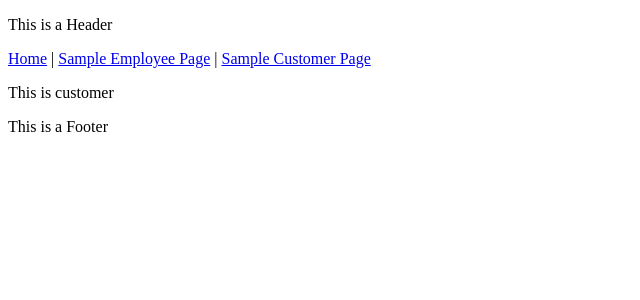
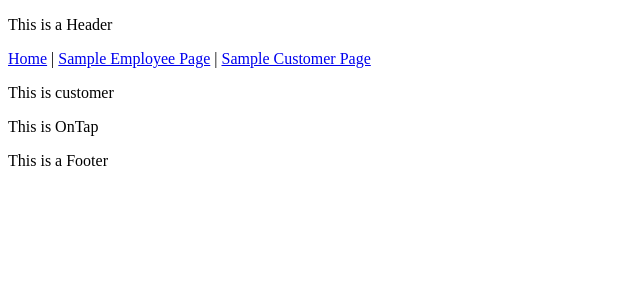
Before and after one commit to jonathansalfen/epicodus-week-14-solo-project, a React (Create React App) app: page /#/customer in a window 1280 px wide. Shown: the top 300 px of the page, without its empty margins (0-640 px from the left). Built offline with nearby package versions, Linux system fonts and the light colour scheme.

Commit message:
import child components to parents

```diff
--- a/src/components/Customer.jsx
+++ b/src/components/Customer.jsx
@@ -1,10 +1,11 @@
 import React from 'react';
-import { Link } from 'react-router-dom';
+import OnTap from './OnTap';
 
 function Customer() {
   return(
     <div>
       <p>This is customer</p>
+      <OnTap />
     </div>
   );
 }
--- a/src/components/Employee.jsx
+++ b/src/components/Employee.jsx
@@ -1,10 +1,13 @@
 import React from 'react';
-import { Link } from 'react-router-dom';
+import ChangeKegs from './ChangeKegs';
+import OnTap from './OnTap';
 
 function Employee() {
   return(
     <div>
       <p>This is employee</p>
+      <ChangeKegs />
+      <OnTap />
     </div>
   );
 }
--- a/src/components/changeKegs.jsx
+++ b/src/components/changeKegs.jsx
@@ -0,0 +1,11 @@
+import React from 'react';
+
+function ChangeKegs() {
+  return(
+    <div>
+      <p>This is ChangeKegs</p>
+    </div>
+  );
+}
+
+export default ChangeKegs;
--- a/src/components/onTap.jsx
+++ b/src/components/onTap.jsx
@@ -0,0 +1,11 @@
+import React from 'react';
+
+function OnTap() {
+  return(
+    <div>
+      <p>This is OnTap</p>
+    </div>
+  );
+}
+
+export default OnTap;
```
Also changed, not shown: src/components/error.jsx (+11 -0 lines).
